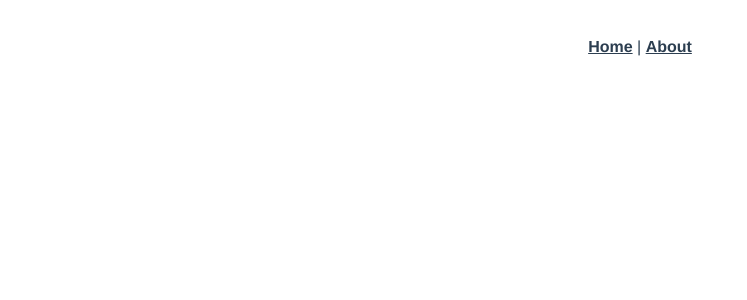
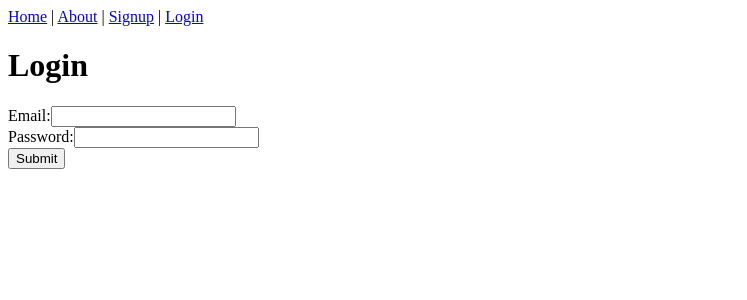
Before and after one commit to Lindseykatz/capstone_vue, a Vue app: page /login in a window 1280 px wide. Shown: the top 300 px of the page, without its empty margins (0-747 px from the left). Built offline with nearby package versions, Linux system fonts and the light colour scheme.

Commit message:
Hide/show links based on login, and amend signup page to work and include pictures for avatars with radio button to select

```diff
--- a/package.json
+++ b/package.json
@@ -7,6 +7,7 @@
     "build": "vue-cli-service build"
   },
   "dependencies": {
+    "axios": "^0.18.0",
     "core-js": "^2.6.5",
     "vue": "^2.6.10",
     "vue-router": "^3.0.3"
--- a/src/App.vue
+++ b/src/App.vue
@@ -1,31 +1,41 @@
 <template>
   <div id="app">
     <div id="nav">
-      <router-link to="/">Home</router-link> |
+      <router-link to="/">Home</router-link>
+      |
       <router-link to="/about">About</router-link>
+      <span v-if="!jwt">
+        |
+        <router-link to="/signup">Signup</router-link>
+        |
+        <router-link to="/login">Login</router-link>
+      </span>
+      <span v-else>
+        |
+        <router-link to="/logout">Logout</router-link>
+      </span>
     </div>
-    <router-view/>
+    <router-view v-on:changeJwt="setJwt()" />
   </div>
 </template>
 
-<style>
-#app {
-  font-family: 'Avenir', Helvetica, Arial, sans-serif;
-  -webkit-font-smoothing: antialiased;
-  -moz-osx-font-smoothing: grayscale;
-  text-align: center;
-  color: #2c3e50;
-}
-#nav {
-  padding: 30px;
-}
+<style></style>
 
-#nav a {
-  font-weight: bold;
-  color: #2c3e50;
-}
-
-#nav a.router-link-exact-active {
-  color: #42b983;
-}
-</style>
+<script>
+export default {
+  data: function() {
+    return {
+      jwt: null
+    };
+  },
+  created: function() {
+    this.jwt = localStorage.jwt;
+    console.log("My jwt is", this.jwt);
+  },
+  methods: {
+    setJwt: function() {
+      this.jwt = localStorage.jwt;
+    }
+  }
+};
+</script>
--- a/src/components/HelloWorld.vue
+++ b/src/components/HelloWorld.vue
@@ -1,57 +1,17 @@
 <template>
   <div class="hello">
     <h1>{{ msg }}</h1>
-    <p>
-      For a guide and recipes on how to configure / customize this project,<br>
-      check out the
-      <a href="https://cli.vuejs.org" target="_blank" rel="noopener">vue-cli documentation</a>.
-    </p>
-    <h3>Installed CLI Plugins</h3>
-    <ul>
-      <li><a href="https://github.com/vuejs/vue-cli/tree/dev/packages/%40vue/cli-plugin-babel" target="_blank" rel="noopener">babel</a></li>
-    </ul>
-    <h3>Essential Links</h3>
-    <ul>
-      <li><a href="https://vuejs.org" target="_blank" rel="noopener">Core Docs</a></li>
-      <li><a href="https://forum.vuejs.org" target="_blank" rel="noopener">Forum</a></li>
-      <li><a href="https://chat.vuejs.org" target="_blank" rel="noopener">Community Chat</a></li>
-      <li><a href="https://twitter.com/vuejs" target="_blank" rel="noopener">Twitter</a></li>
-      <li><a href="https://news.vuejs.org" target="_blank" rel="noopener">News</a></li>
-    </ul>
-    <h3>Ecosystem</h3>
-    <ul>
-      <li><a href="https://router.vuejs.org" target="_blank" rel="noopener">vue-router</a></li>
-      <li><a href="https://vuex.vuejs.org" target="_blank" rel="noopener">vuex</a></li>
-      <li><a href="https://github.com/vuejs/vue-devtools#vue-devtools" target="_blank" rel="noopener">vue-devtools</a></li>
-      <li><a href="https://vue-loader.vuejs.org" target="_blank" rel="noopener">vue-loader</a></li>
-      <li><a href="https://github.com/vuejs/awesome-vue" target="_blank" rel="noopener">awesome-vue</a></li>
-    </ul>
   </div>
 </template>
 
 <script>
 export default {
-  name: 'HelloWorld',
+  name: "HelloWorld",
   props: {
     msg: String
   }
-}
+};
 </script>
 
 <!-- Add "scoped" attribute to limit CSS to this component only -->
-<style scoped>
-h3 {
-  margin: 40px 0 0;
-}
-ul {
-  list-style-type: none;
-  padding: 0;
-}
-li {
-  display: inline-block;
-  margin: 0 10px;
-}
-a {
-  color: #42b983;
-}
-</style>
+<style scoped></style>
--- a/src/main.js
+++ b/src/main.js
@@ -1,10 +1,18 @@
-import Vue from 'vue'
-import App from './App.vue'
-import router from './router'
+import Vue from "vue";
+import App from "./App.vue";
+import router from "./router";
+import axios from "axios";
 
-Vue.config.productionTip = false
+axios.defaults.baseURL = process.env.NODE_ENV === "development" ? "http://localhost:3000" : "/";
+
+var jwt = localStorage.getItem("jwt");
+if (jwt) {
+  axios.defaults.headers.common["Authorization"] = "Bearer " + jwt;
+}
+
+Vue.config.productionTip = false;
 
 new Vue({
   router,
   render: h => h(App)
-}).$mount('#app')
+}).$mount("#app");
--- a/src/router.js
+++ b/src/router.js
@@ -1,25 +1,43 @@
-import Vue from 'vue'
-import Router from 'vue-router'
-import Home from './views/Home.vue'
+import Vue from "vue";
+import Router from "vue-router";
+import Home from "./views/Home.vue";
+import Signup from "./views/Signup.vue";
+import Login from "./views/Login.vue";
+import Logout from "./views/Logout.vue";
 
-Vue.use(Router)
+Vue.use(Router);
 
 export default new Router({
-  mode: 'history',
+  mode: "history",
   base: process.env.BASE_URL,
   routes: [
     {
-      path: '/',
-      name: 'home',
+      path: "/",
+      name: "home",
       component: Home
     },
     {
-      path: '/about',
-      name: 'about',
+      path: "/about",
+      name: "about",
       // route level code-splitting
       // this generates a separate chunk (about.[hash].js) for this route
       // which is lazy-loaded when the route is visited.
-      component: () => import(/* webpackChunkName: "about" */ './views/About.vue')
+      component: () => import(/* webpackChunkName: "about" */ "./views/About.vue")
+    },
+    {
+      path: "/signup",
+      name: "signup",
+      component: Signup
+    },
+    {
+      path: "/login",
+      name: "login",
+      component: Login
+    },
+    {
+      path: "/logout",
+      name: "logout",
+      component: Logout
     }
   ]
-})
+});
--- a/src/views/Home.vue
+++ b/src/views/Home.vue
@@ -1,18 +1,17 @@
 <template>
   <div class="home">
-    <img alt="Vue logo" src="../assets/logo.png">
-    <HelloWorld msg="Welcome to Your Vue.js App"/>
+    <HelloWorld msg="Welcome to the Itinerary App" />
   </div>
 </template>
 
 <script>
 // @ is an alias to /src
-import HelloWorld from '@/components/HelloWorld.vue'
+import HelloWorld from "@/components/HelloWorld.vue";
 
 export default {
-  name: 'home',
+  name: "home",
   components: {
     HelloWorld
   }
-}
+};
 </script>
--- /dev/null
+++ b/src/views/Login.vue
@@ -0,0 +1,56 @@
+<template>
+  <div class="login">
+    <div class="container">
+      <form v-on:submit.prevent="submit()">
+        <h1>Login</h1>
+        <ul>
+          <li class="text-danger" v-for="error in errors">{{ error }}</li>
+        </ul>
+        <div class="form-group">
+          <label>Email:</label>
+          <input type="email" class="form-control" v-model="email" />
+        </div>
+        <div class="form-group">
+          <label>Password:</label>
+          <input type="password" class="form-control" v-model="password" />
+        </div>
+        <input type="submit" class="btn btn-primary" value="Submit" />
+      </form>
+    </div>
+  </div>
+</template>
+
+<script>
+import axios from "axios";
+
+export default {
+  data: function() {
+    return {
+      email: "",
+      password: "",
+      errors: []
+    };
+  },
+  methods: {
+    submit: function() {
+      var params = {
+        email: this.email,
+        password: this.password
+      };
+      axios
+        .post("/api/sessions", params)
+        .then(response => {
+          axios.defaults.headers.common["Authorization"] = "Bearer " + response.data.jwt;
+          localStorage.setItem("jwt", response.data.jwt);
+          this.$emit("changeJwt");
+          this.$router.push("/");
+        })
+        .catch(error => {
+          this.errors = ["Invalid email or password."];
+          this.email = "";
+          this.password = "";
+        });
+    }
+  }
+};
+</script>
--- /dev/null
+++ b/src/views/Logout.vue
@@ -0,0 +1,16 @@
+<template>
+  <div class="logout"></div>
+</template>
+
+<script>
+import axios from "axios";
+
+export default {
+  created: function() {
+    delete axios.defaults.headers.common["Authorization"];
+    localStorage.removeItem("jwt");
+    this.$emit("changeJwt");
+    this.$router.push("/");
+  }
+};
+</script>
--- /dev/null
+++ b/src/views/Signup.vue
@@ -0,0 +1,108 @@
+<template>
+  <div class="signup">
+    <div class="container">
+      <form v-on:submit.prevent="submit()">
+        <h1>Signup</h1>
+        <ul>
+          <li class="text-danger" v-for="error in errors">{{ error }}</li>
+        </ul>
+        <div class="form-group">
+          <label>Name:</label>
+          <input type="text" class="form-control" v-model="name" />
+        </div>
+        <div class="form-group">
+          <label>Email:</label>
+          <input type="email" class="form-control" v-model="email" />
+        </div>
+        <div class="form-group">
+          <label>Password:</label>
+          <input type="password" class="form-control" v-model="password" />
+        </div>
+        <div class="form-group">
+          <label>Password confirmation:</label>
+          <input type="password" class="form-control" v-model="passwordConfirmation" />
+        </div>
+        <div class="form-group">
+          <label>Date of birth:</label>
+          <input type="text" class="form-control" v-model="dateOfBirth" />
+        </div>
+        <div class="form-group">
+          <label>Avatar:</label>
+          <br />
+          <!-- will want to add in drop down box to select which avatar and associate it to avatar id -->
+          <!-- <input type="text" class="form-control" v-model="avatarId" /> -->
+
+          <!-- <input type="radio" id="one" value="1" v-model="avatarId" />
+          <label for="one">One</label>
+          <br />
+          <input type="radio" id="two" value="2" v-model="avatarId" />
+          <label for="two">Two</label>
+          <br /> -->
+          <span v-for="avatar in avatars">
+            <input type="radio" v-bind:id="`avatar-${avatar.id}`" v-bind:value="avatar.id" v-model="avatarId" />
+            <label v-bind:for="`avatar-${avatar.id}`">
+              <img v-bind:src="`http://localhost:3000/${avatar.url}`" v-bind:alt="avatar.description" width="60" />
+            </label>
+          </span>
+        </div>
+        <!-- <span>Picked: {{ avatarId }}</span> -->
+        <div class="form-group">
+          <label>Current City:</label>
+          <input type="text" class="form-control" v-model="currentCity" />
+        </div>
+        <input type="submit" class="btn btn-primary" value="Submit" />
+      </form>
+    </div>
+  </div>
+</template>
+<script>
+import axios from "axios";
+
+export default {
+  data: function() {
+    return {
+      name: "",
+      email: "",
+      password: "",
+      passwordConfirmation: "",
+      dateOfBirth: "",
+      avatarId: "",
+      currentCity: "",
+      avatars: [],
+      errors: []
+    };
+  },
+  created: function() {
+    axios.get("/api/avatars").then(response => {
+      this.avatars = response.data;
+    });
+    // change this to an axios request to GET "/api/avatars"...
+    // this.avatars = [
+    //   { id: 1, description: "Man 1", url: "man.png" },
+    //   { id: 2, description: "Man 2", url: "man (1).png" },
+    //   { id: 3, description: "Man 3", url: "man (2).png" }
+    // ];
+  },
+  methods: {
+    submit: function() {
+      var params = {
+        name: this.name,
+        email: this.email,
+        password: this.password,
+        password_confirmation: this.passwordConfirmation,
+        date_of_birth: this.dateOfBirth,
+        avatar_id: this.avatarId,
+        current_city: this.currentCity
+      };
+      axios
+        .post("/api/users", params)
+        .then(response => {
+          this.$router.push("/login");
+        })
+        .catch(error => {
+          this.errors = error.response.data.errors;
+        });
+    }
+  }
+};
+</script>
```
Also changed, not shown: 1 other file (tests, documents, lock files or other folders).
